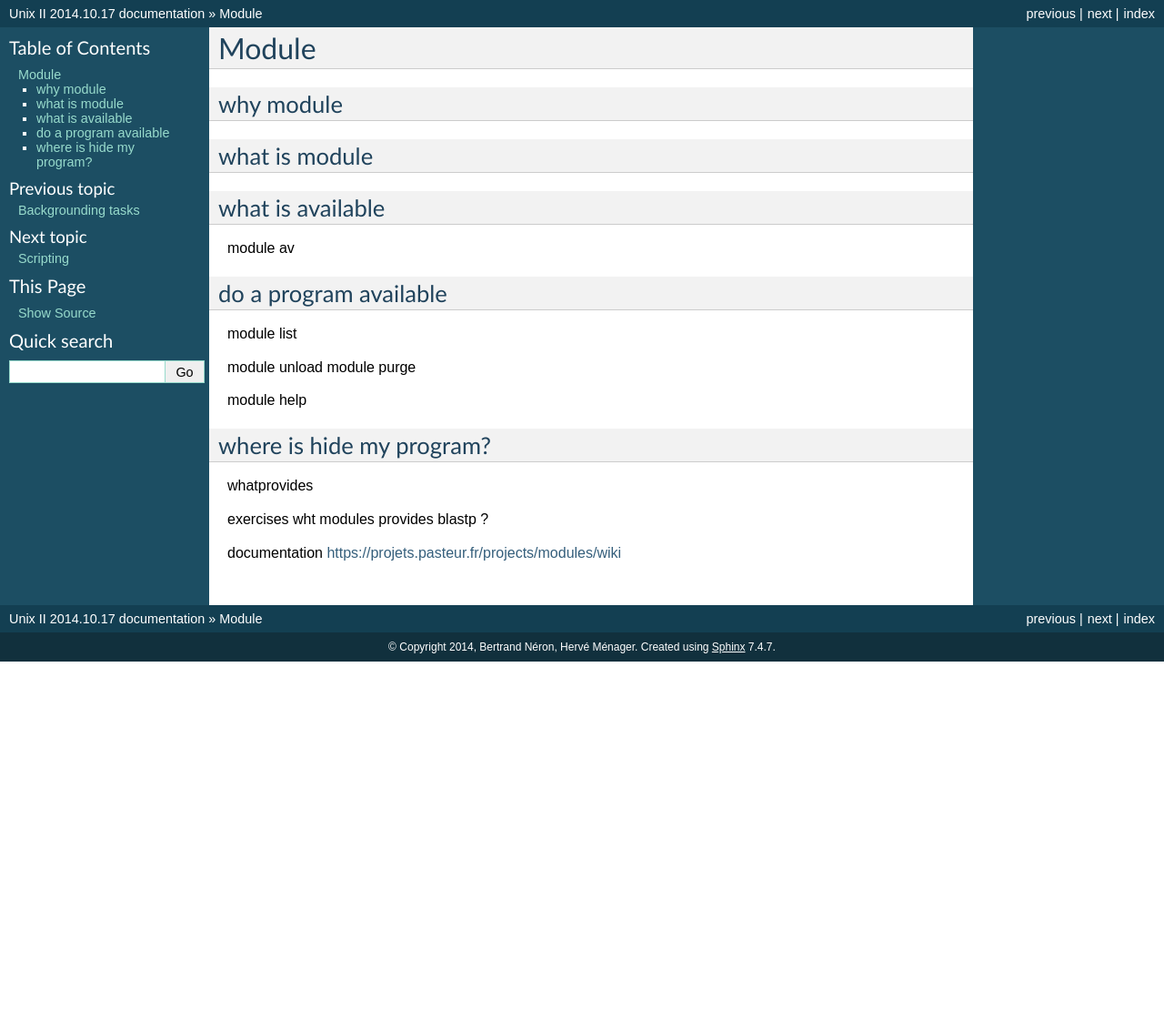
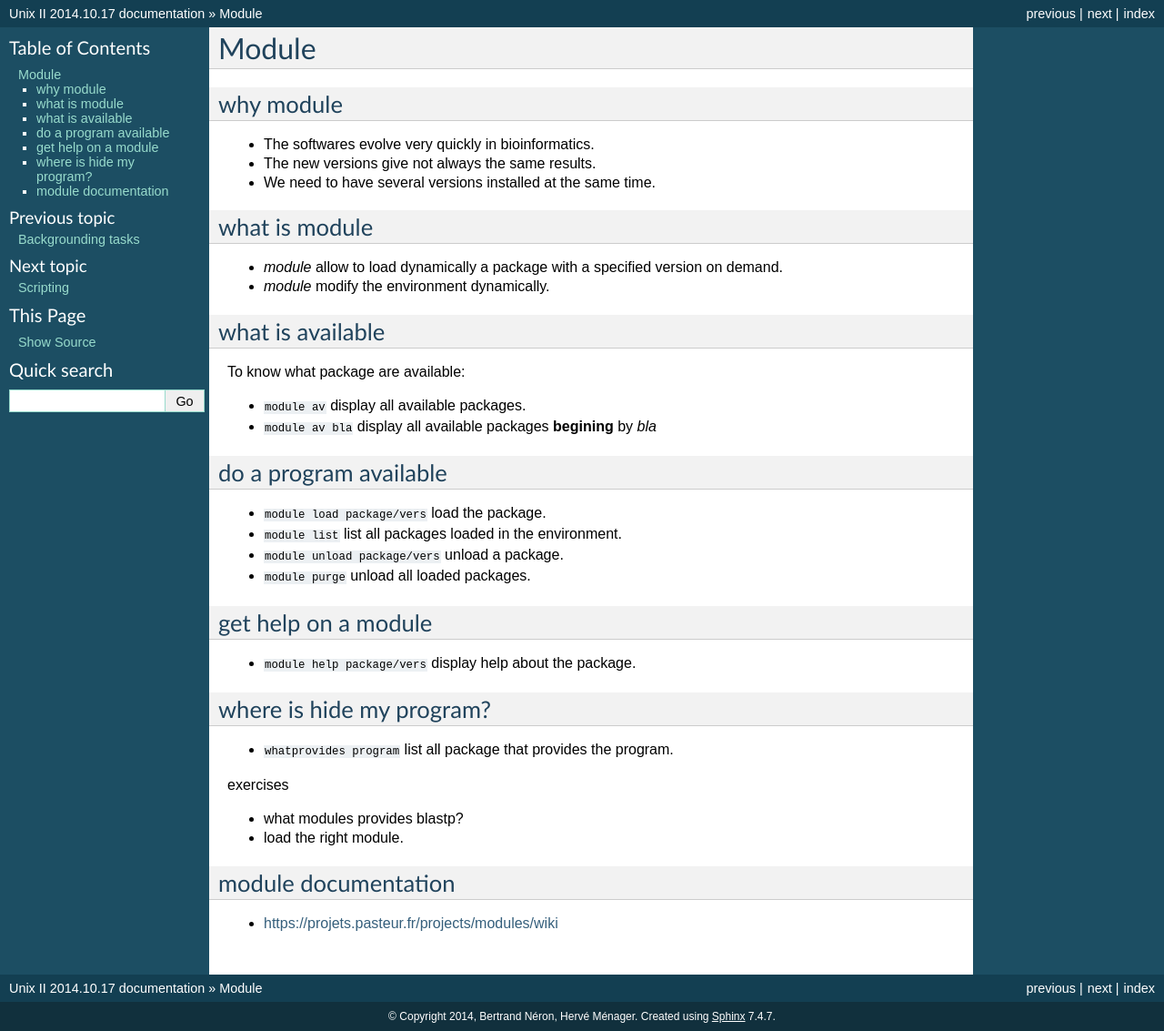
Before and after one commit to C3BI-pasteur-fr/unix-training, a Sphinx documentation site: the page built from unix-II/source/Module.rst, in a window 1280 px wide. Shown: the whole page at 91% size. Built offline with Sphinx 7.4.7, drawn with Linux system fonts in a browser that asks for light colours; formulas are drawn with MathJax 3; before the commit the page ends 900 px from its top, so only the background shows below that.

Commit message:
fix rest syntax in Module chapter

```diff
--- a/unix-II/source/Module.rst
+++ b/unix-II/source/Module.rst
@@ -9,37 +9,53 @@ Module
 why module
 ==========
 
+* The softwares evolve very quickly in bioinformatics.
+* The new versions give not always the same results.
+* We need to have several versions installed at the same time.
 
 what is module
 ==============
+
+* *module* allow to load dynamically a package with a specified version on demand.
+* *module* modify the environment dynamically.
 
 
 what is available
 =================
 
-module av
+To know what package are available:
+
+* ``module av`` display all available packages.
+* ``module av bla`` display all available packages **begining** by *bla*
 
 
 do a program available
 ======================
 
-module list
+* ``module load package/vers`` load the package.
+* ``module list`` list all packages loaded in the environment.
+* ``module unload package/vers`` unload a package.
+* ``module purge`` unload all loaded packages.
 
+get help on a module
+====================
 
-module unload
-module purge
-
-
-module help
+* ``module help package/vers`` display help about the package.
 
 where is hide my program?
 =========================
 
 
-whatprovides
+* ``whatprovides program`` list all package that provides the program.
 
-exercises wht modules provides blastp ?
+exercises
+
+* what modules provides blastp?
+* load the right module.
 
 
-documentation
-https://projets.pasteur.fr/projects/modules/wiki
+
+module documentation
+====================
+
+* https://projets.pasteur.fr/projects/modules/wiki
```
